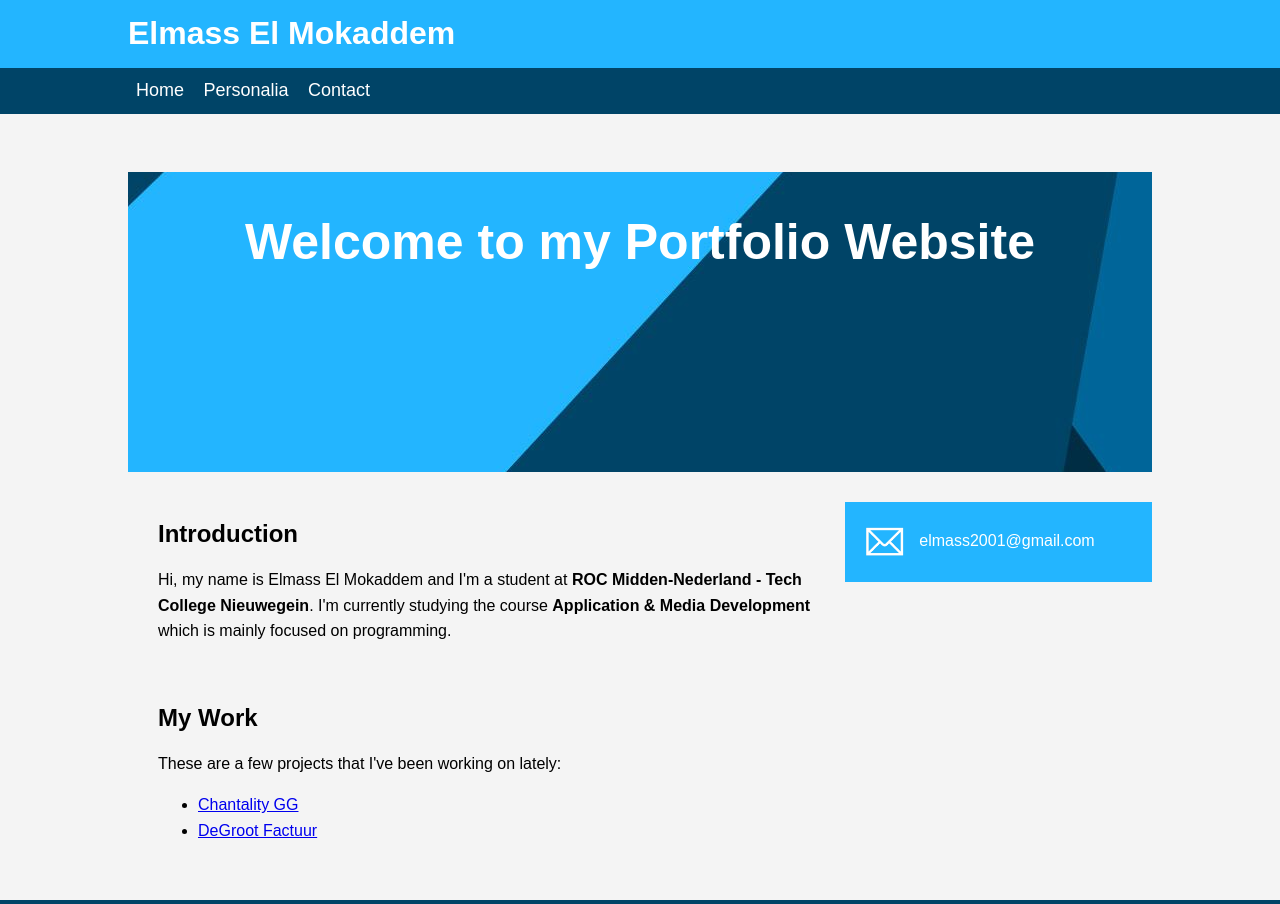
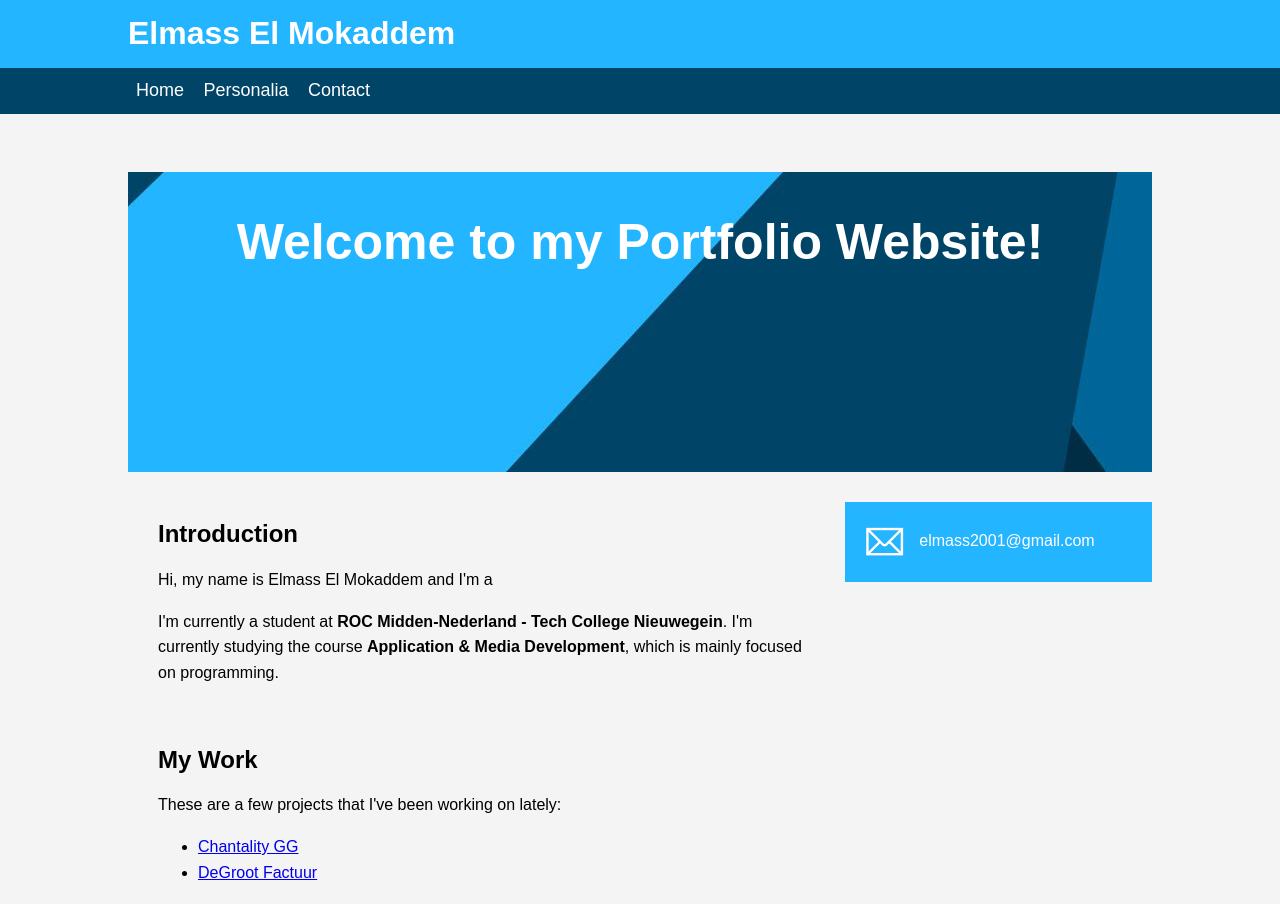
Before and after one commit to RabuDuckk/elmass.github.io, a plain HTML site: page index.html in a window 1280 px wide. Shown: the top 904 px of the page. Drawn offline with Linux system fonts and the light colour scheme.

Commit message:
Update index.html

```diff
--- a/index.html
+++ b/index.html
@@ -33,12 +33,13 @@
         <div class="container">
             <section id="showcase">
 
-                <h1>Welcome to my Portfolio Website</h1>
+                <h1>Welcome to my Portfolio Website!</h1>
             </section>
 
             <section id="main">
                 <h2>Introduction</h2>
-                <p>Hi, my name is Elmass El Mokaddem and I'm a student at <b>ROC Midden-Nederland - Tech College Nieuwegein</b>. I'm currently studying the course <b>Application &amp; Media Development</b> which is mainly focused on programming.</p>
+                <p>Hi, my name is Elmass El Mokaddem and I'm a</p>
+                <p>I'm currently a student at <b>ROC Midden-Nederland - Tech College Nieuwegein</b>. I'm currently studying the course <b>Application &amp; Media Development</b>, which is mainly focused on programming.</p>
                 <br>
                 <h2>My Work</h2>
                 <p>These are a few projects that I've been working on lately:</p>
```
